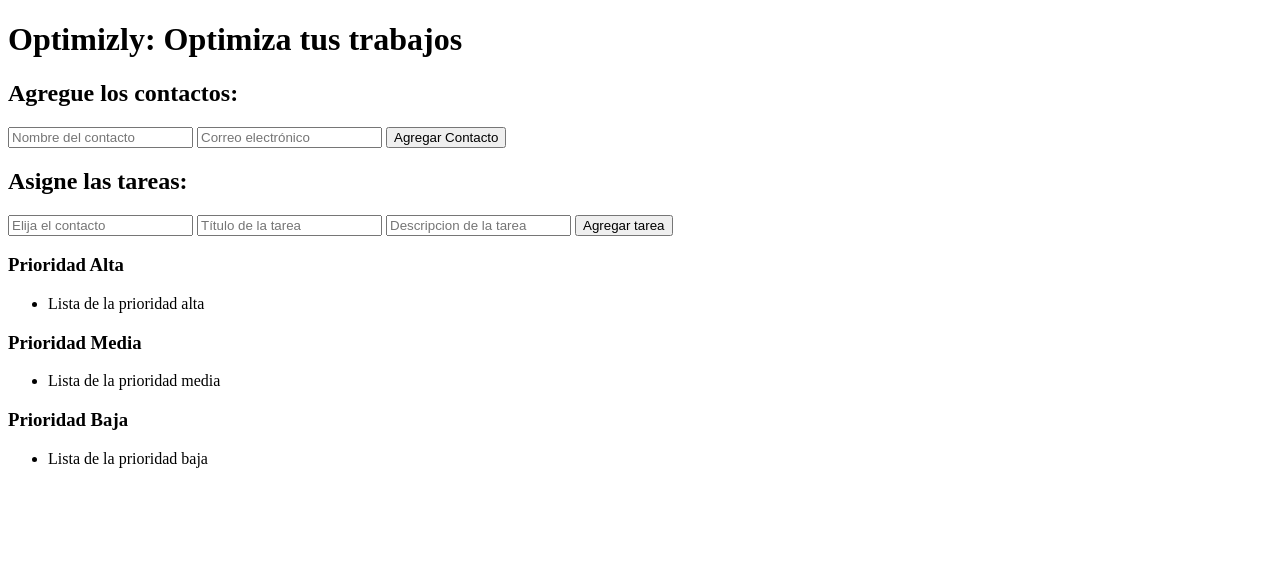
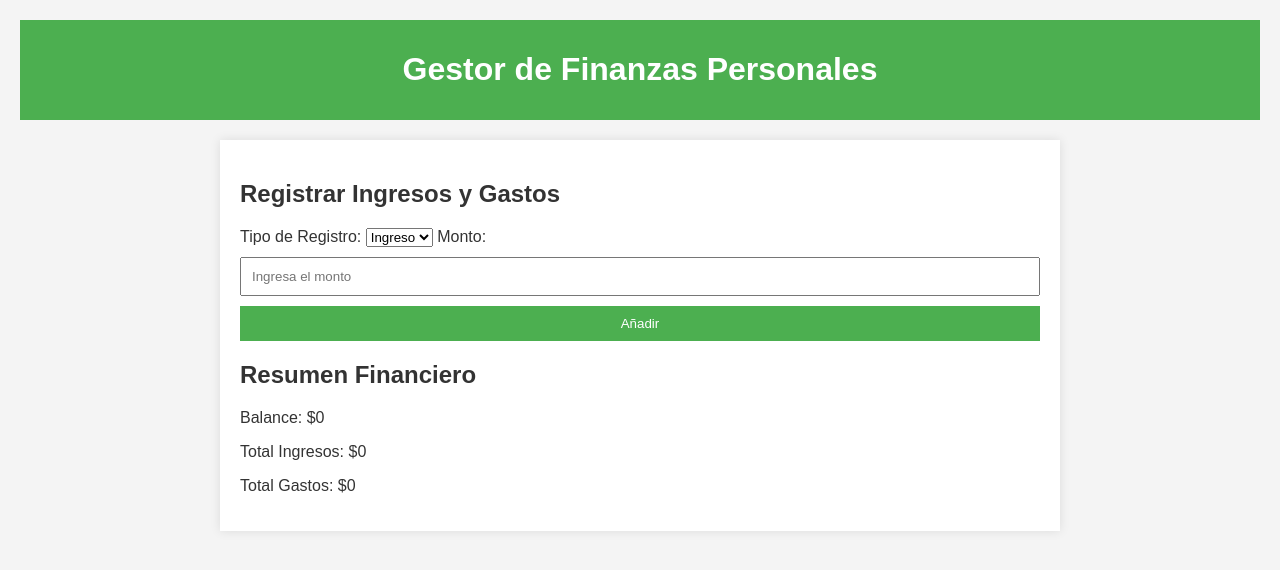
Before and after one commit to nicolejba/paginaweb1, a Flask app: page / in a window 1280 px wide. Shown: the top 570 px of the page. Run offline with Flask 3, Linux system fonts and the light colour scheme.

Commit message:
Add files via upload

```diff
--- a/templates/pagina1.html
+++ b/templates/pagina1.html
@@ -3,56 +3,108 @@
 <head>
     <meta charset="UTF-8">
     <meta name="viewport" content="width=device-width, initial-scale=1.0">
-    <title>
-        Optimizly
-    </title>
+    <title>Gestor de Finanzas Personales</title>
+    <style>
+        /* Estilos básicos para la página */
+        body {
+            font-family: Arial, sans-serif;
+            background-color: #f4f4f4;
+            color: #333;
+            margin: 0;
+            padding: 20px;
+        }
+        header {
+            background-color: #4CAF50;
+            color: white;
+            text-align: center;
+            padding: 10px 0;
+        }
+        main {
+            margin: 20px auto;
+            max-width: 800px;
+            background-color: white;
+            padding: 20px;
+            box-shadow: 0 0 10px rgba(0, 0, 0, 0.1);
+        }
+        .form-section {
+            margin-bottom: 20px;
+        }
+        input, button {
+            display: block;
+            width: 100%;
+            padding: 10px;
+            margin: 10px 0;
+            box-sizing: border-box;
+        }
+        button {
+            background-color: #4CAF50;
+            color: white;
+            border: none;
+            cursor: pointer;
+        }
+        button:hover {
+            background-color: #45a049;
+        }
+        .results {
+            margin-top: 20px;
+        }
+    </style>
 </head>
+
 <body>
+    <header>
+        <h1>Gestor de Finanzas Personales</h1>
+    </header>
+    <main>
+        <section class="form-section">
+            <h2>Registrar Ingresos y Gastos</h2>
+            <form id="finance-form">
+                <label for="type">Tipo de Registro:</label>
+                <select id="type">
+                    <option value="ingreso">Ingreso</option>
+                    <option value="gasto">Gasto</option>
+                </select>
+                <label for="amount">Monto:</label>
+                <input type="number" id="amount" placeholder="Ingresa el monto" required>
+                <button type="button" onclick="addEntry()">Añadir</button>
+            </form>
+        </section>
+        <section class="results">
+            <h2>Resumen Financiero</h2>
+            <p id="balance">Balance: $0</p>
+            <p id="total-income">Total Ingresos: $0</p>
+            <p id="total-expenses">Total Gastos: $0</p>
+        </section>
+    </main>
+    <script>
+        // Variables para almacenar los datos
+        let totalIncome = 0;
+        let totalExpenses = 0;
 
-    <h1>
-        Optimizly: Optimiza tus trabajos
-    </h1>
+        // Función para añadir un registro
+        function addEntry() {
+            const type = document.getElementById('type').value;
+            const amount = parseFloat(document.getElementById('amount').value);
 
-    <h2>Agregue los contactos:</h2>
-    <form id="contacto">
-        <input type="text" id ="nombre-contacto" placeholder="Nombre del contacto">
-        <input type="email" id ="email-contacto" placeholder="Correo electrónico">
-        <button type="submit">
-            Agregar Contacto
-        </button>
-    </form>
+            if (!isNaN(amount) && amount > 0) {
+                if (type === 'ingreso') {
+                    totalIncome += amount;
+                } else if (type === 'gasto') {
+                    totalExpenses += amount;
+                }
 
-    <h2>Asigne las tareas:</h2>
-    <form id="tarea">
-        <input type="text" id ="asig-cont-tarea" placeholder="Elija el contacto">
-        <input type="text" id ="titulo-tarea" placeholder="Título de la tarea">
-        <input type="text" id ="desc-tarea" placeholder="Descripcion de la tarea">
-        <button type="submit">
-            Agregar tarea
-        </button>
-    </form>
+                // Actualizar el balance y los totales
+                const balance = totalIncome - totalExpenses;
+                document.getElementById('balance').textContent = `Balance: $${balance}`;
+                document.getElementById('total-income').textContent = `Total Ingresos: $${totalIncome}`;
+                document.getElementById('total-expenses').textContent = `Total Gastos: $${totalExpenses}`;
 
-    <div class ="grupo-prioridades">
-        <div class ="seccion-prioridad">
-            <h3>Prioridad Alta</h3>
-            <ul class ="lista-tarea" id = "prioridad-alta" >
-                <li class = "item-tarea" >Lista de la prioridad alta</li>
-            </ul>
-        </div>
-
-        <div class ="seccion-prioridad">
-            <h3>Prioridad Media</h3>
-            <ul class ="lista-tarea" id = "prioridad-media" >
-                <li class = "item-tarea" >Lista de la prioridad media</li>
-            </ul>
-        </div>
-
-        <div class ="seccion-prioridad">
-            <h3>Prioridad Baja</h3>
-            <ul class ="lista-tarea" id = "prioridad-baja" >
-                <li class = "item-tarea" >Lista de la prioridad baja</li>
-            </ul>
-        </div>
-    </div>
+                // Limpiar el campo de monto
+                document.getElementById('amount').value = '';
+            } else {
+                alert('Por favor, ingrese un monto válido.');
+            }
+        }
+    </script>
 </body>
 </html>
```
